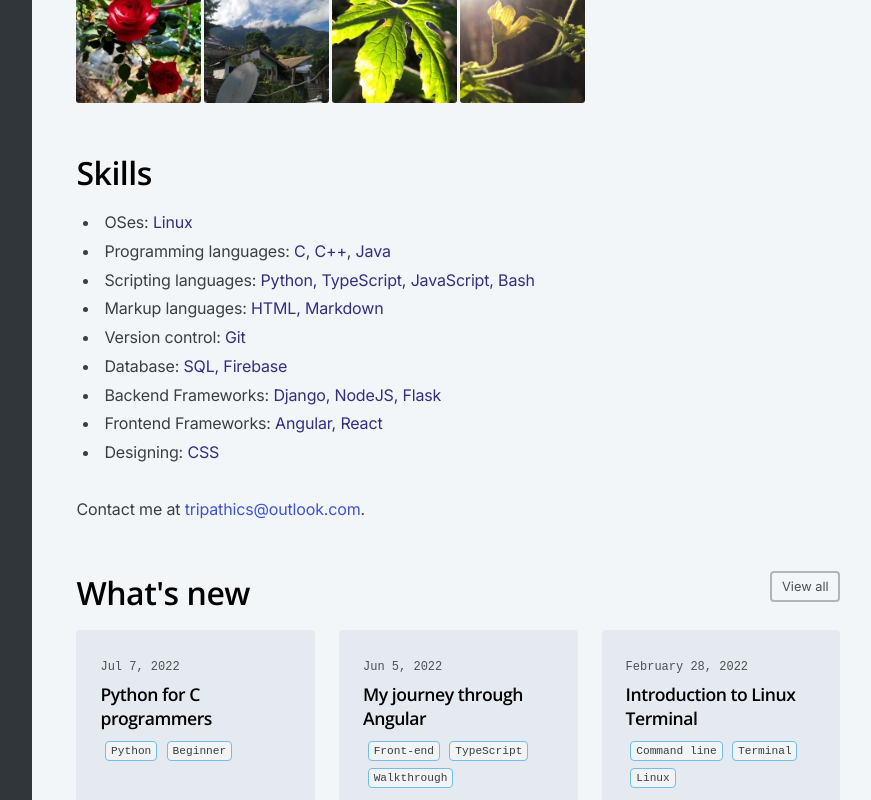
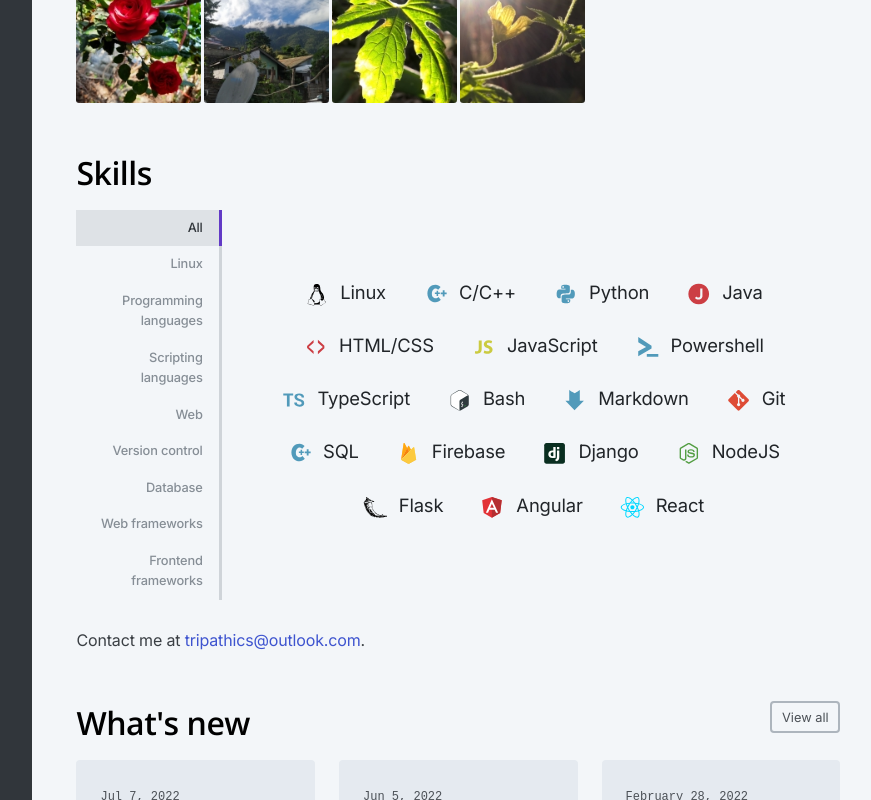
Before and after one commit to tripathics/homepage, a plain HTML site: page index.html in a window 1280 px wide. Shown: the part 676-1476 px from the top of the page, without its empty margins (395-1266 px from the left). Drawn offline with nearby package versions, Linux system fonts and the light colour scheme.

Commit message:
update skills

```diff
--- a/index.html
+++ b/index.html
@@ -153,18 +153,96 @@
 
 <section class="container">
     <h2 id="section-h1"><a href="#section-h1">Skills</a></h2>
-    <ul>
-        <li>OSes: <span style="color: #332f7e;">Linux</span></li>
-        <li>Programming languages: <span style="color: #332f7e;">C, C++, Java</span></li>
-        <li>Scripting languages: <span style="color: #332f7e;">Python, TypeScript, JavaScript, Bash</span></li>
-        <li>Markup languages: <span style="color: #332f7e;">HTML, Markdown</span></li>
-        <li>Version control: <span style="color: #332f7e;">Git</span></li>
-        <li>Database: <span style="color: #332f7e;">SQL, Firebase</span></li>
-        <li>Backend Frameworks: <span style="color: #332f7e;">Django, NodeJS, Flask</span></li>
-        <li>Frontend Frameworks: <span style="color: #332f7e;">Angular, React</span></li>
-        <li>Designing: <span style="color: #332f7e;">CSS</span></li>
-    </ul>
-    <br>
+
+    <div class="skills-section">
+        <div class="category">
+            <ul id="skill-category">
+                <li id="skill" class="active">All</li>
+                <li id="linux">Linux</li>
+                <li id="prog">Programming languages</li>
+                <li id="script">Scripting languages</li>
+                <li id="web">Web</li>
+                <li id="vcs">Version control</li>
+                <li id="db">Database</li>
+                <li id="framework">Web frameworks</li>
+                <li id="frontend">Frontend frameworks</li>
+            </ul>
+        </div>
+        <div id="skills" class="skills">
+            <p class="skill linux">
+                <img src="../static/media/icons/linux.svg" role="presentation">
+                Linux
+            </p>
+            <p class="skill prog">
+                <img src="../static/media/icons/cpp.svg" role="presentation">
+                C/C++
+            </p>
+            <p class="skill script">
+                <img src="../static/media/icons/python.svg" role="presentation">
+                Python
+            </p>
+            <p class="skill prog">
+                <img src="../static/media/icons/java.svg" role="presentation">
+                Java
+            </p>
+            <p class="skill web">
+                <img src="../static/media/icons/html.svg" role="presentation">
+                HTML/CSS
+            </p>
+            <p class="skill script web">
+                <img src="../static/media/icons/javascript.svg" role="presentation">
+                JavaScript
+            </p>
+            <p class="skill script">
+                <img src="../static/media/icons/powershell.svg" role="presentation">
+                Powershell
+            </p>
+            <p class="skill script web">
+                <img src="../static/media/icons/typescript.svg" role="presentation">
+                TypeScript
+            </p>
+            <p class="skill script linux">
+                <img src="../static/media/icons/bash.svg" role="presentation">
+                Bash
+            </p>
+            <p class="skill web">
+                <img src="../static/media/icons/markdown.svg" role="presentation">
+                Markdown
+            </p>
+            <p class="skill vcs">
+                <img src="../static/media/icons/git.svg" role="presentation">
+                Git
+            </p>
+            <p class="skill db">
+                <img src="../static/media/icons/cpp.svg" role="presentation">
+                SQL
+            </p>
+            <p class="skill db">
+                <img src="../static/media/icons/firebase.svg" role="presentation">
+                Firebase
+            </p>
+            <p class="skill web framework">
+                <img src="../static/media/icons/django.svg" role="presentation">
+                Django
+            </p>
+            <p class="skill web framework">
+                <img src="../static/media/icons/nodejs.svg" role="presentation">
+                NodeJS
+            </p>
+            <p class="skill web framework">
+                <img src="../static/media/icons/flask.svg" role="presentation">
+                Flask
+            </p>
+            <p class="skill web frontend">
+                <img src="../static/media/icons/angular.svg" role="presentation">
+                Angular
+            </p>
+            <p class="skill web frontend">
+                <img src="../static/media/icons/react.svg" role="presentation">
+                React
+            </p>
+        </div>
+    </div><br>
     <p>Contact me at <a href="mailto:tripathics@outlook.com">tripathics@outlook.com</a>.</p>
 </section>
 
--- a/static/script.js
+++ b/static/script.js
@@ -12,41 +12,33 @@ function toggleMenu() {
     }
 }
 
-// window.addEventListener('DOMContentLoaded', () => {
-//     const observer = new IntersectionObserver(entries => {
-//         entries.forEach(entry => {
-//             const id = entry.target.getAttribute('id');
-//             if (entry.intersectionRatio > 0) {
-//                 document.querySelector(`div li a[href="#${id}"]`).parentElement.classList.add('current');
-//             } else {
-//                 document.querySelector(`div li a[href="#${id}"]`).parentElement.classList.remove('current');
-//             }
-//         });
-//     });
+window.addEventListener('DOMContentLoaded', () => {
+    let categories = document.getElementById('skill-category').children;
+    let categoriesCount = document.getElementById('skill-category').childElementCount;
 
-//     // Track all sections that have an `id` applied
-// 	document.querySelectorAll('section[id]').forEach((section) => {
-// 		observer.observe(section);
-// 	});
-// })
+    for (let i = 0; i < categoriesCount; i++) {
+        categories[i].addEventListener('click', (e) => {
+            let currCategory = e.target;
+            let categoryClass = currCategory.id;
 
-document.addEventListener('DOMContentLoaded', () => {
-    let mainNavLinks = document.querySelectorAll('div.toc li a');
+            // remove active class from other categories
+            for (let i = 0; i < categoriesCount; i++) {
+                categories[i].classList.remove('active');
+            }
+            // add active class to curerntly clicked category
+            if (!currCategory.classList.contains('active')) {
+                currCategory.classList.add('active');
+            }
 
-    window.addEventListener('scroll', e => {
-        let fromTop = window.scrollY + 96;
-
-        mainNavLinks.forEach(link => {
-            let section = document.querySelector(link.hash);
-
-            if (
-                section.offsetTop <= fromTop &&
-                section.offsetTop + section.offsetHeight > fromTop
-            ) {
-                link.parentElement.classList.add('current');
-            } else {
-                link.parentElement.classList.remove('current');
+            // hide all classes except for category class
+            let skills = document.getElementsByClassName('skill');
+            for (let i = 0; i < skills.length; i++) {
+                if (!skills[i].classList.contains(categoryClass)) {
+                    skills[i].style.display = 'none';
+                } else {
+                    skills[i].style.display = 'block';
+                }
             }
         })
-    });
+    }
 })
--- a/static/styles.css
+++ b/static/styles.css
@@ -99,6 +99,7 @@ body {
     font-family: 'Inter', sans-serif;
     background-color: var(--gray-8);
     color: var(--font-color-base);
+    padding: 0 calc(50vw - 850px);
 }
 
 p, li {
@@ -439,6 +440,99 @@ p.hero-description {
     overflow: hidden;
 }
 
+/* Skills */
+.skills-section {
+    display: flex;
+    flex-direction: row;
+}
+
+.category > ul {
+    padding: 0;
+    list-style-type: none;
+}
+.category li {
+    font-weight: 500;
+    font-size: 0.8rem;
+    padding: 0.5rem 1rem;
+    margin: 0;
+    color: var(--gray-6);
+    text-align: right;
+    border-right: 3px solid var(--gray-4);
+}
+
+.category li:hover {
+    cursor: pointer;
+    color: var(--blue-3);
+}
+
+.category li.active {
+    color: var(--gray-8);
+    background-color: var(--gray-3);
+    border-right: 3px solid var(--blue-4);
+}
+
+.skills {
+    display: flex;
+    width: 100%;
+    flex-wrap: wrap;
+    flex-direction: row;
+    align-content: center;
+    justify-content: center;
+    padding: 0.5rem 0.8rem;
+}
+
+.skill {
+    width: fit-content;
+    margin: 0 1rem 0.8rem;
+    line-height: 2.2;
+    text-align: center;
+    font-size: 1.15rem;
+    font-weight: 400;
+    color: var(--gray-9);
+}
+
+.skill > img {
+    vertical-align: middle;
+    height: 36px;
+    width: 36px;
+}
+@media screen and (max-width: 1080px) and (min-width: 925px) {
+    .skill {
+        width: fit-content;
+        margin: 0 0.6rem 0.5rem;
+        font-size: 1.1rem;
+    }
+}
+@media screen and (max-width: 710px) {
+    .category > ul {
+        display: flex;
+        flex-direction: row;
+        flex-wrap: wrap;
+        justify-content: space-evenly;
+    }
+    .category li {
+        font-size: 0.8rem;
+        border-right: none;
+    }
+    .category li.active {
+        border-right: none;
+        border-bottom: 2px solid var(--blue-4);
+    }
+    .skills-section {
+        flex-direction: column;
+    }
+    .skills {
+        padding: 1rem 0.5rem;
+        background-color: transparent;
+    }
+    .skill {
+        width: fit-content;
+        margin: 0 0.6rem 0.5rem;
+        font-size: 0.9rem;
+    }
+}
+
+
 /* Posts in home */
 
 .home-posts .card {
@@ -572,12 +666,11 @@ div#todo > img {
     width: 100%;
 }
 
-
 /* Grid layout */
 
 @supports(display: grid) {
     /* Main website grid layout */
-    @media screen and (max-width: 1140px) {
+    @media screen and (max-width: 1130px) {
         h1.profile-name {
             font-size: 1.6rem;
         }
@@ -632,7 +725,7 @@ div#todo > img {
         grid-template-columns: repeat(8, 1fr);
         gap: 0.2rem;
     }
-    @media screen and (max-width: 1700px) and (min-width: 1501px) {
+    @media screen and (max-width: 1700px) and (min-width: 1500px) {
         .images {
             grid-template-columns: repeat(7, 1fr);
         }
@@ -640,12 +733,12 @@ div#todo > img {
             display: none;
         }
     }
-    @media screen and (max-width: 1500px) and (min-width: 1081px) {
+    @media screen and (max-width: 1500px) and (min-width: 1080px) {
         .images {
             grid-template-columns: repeat(6, 1fr);
         }
     }
-    @media screen and (max-width: 1080px) and (min-width: 926px) {
+    @media screen and (max-width: 1080px) and (min-width: 925px) {
         .images {
             grid-template-columns: repeat(5, 1fr);
         }
@@ -653,7 +746,7 @@ div#todo > img {
             display: none;
         }
     }
-    @media screen and (max-width: 925px) and (min-width: 711px) {
+    @media screen and (max-width: 925px) and (min-width: 710px) {
         .images {
             grid-template-columns: repeat(6, 1fr);
         }
@@ -681,7 +774,12 @@ div#todo > img {
         grid-template-columns: repeat(3, 1fr);
         gap: 1.5rem;
     }
-    @media screen and (max-width: 1130px) {
+    @media screen and (max-width: 1130px) and (min-width: 925px) {
+        .home-posts {
+            grid-template-columns: repeat(2, 1fr);
+        }
+    }
+    @media screen and (max-width: 750px) {
         .home-posts {
             grid-template-columns: repeat(2, 1fr);
         }
```
Also changed, not shown: static/media/icons/angular.svg (added), static/media/icons/bash.svg (added), static/media/icons/cpp.svg (added), static/media/icons/django.svg (added), static/media/icons/firebase.svg (added), static/media/icons/flask.svg (added), static/media/icons/git.svg (added), static/media/icons/html.svg (added), static/media/icons/java.svg (added), static/media/icons/javascript.svg (added), static/media/icons/linux.svg (added), static/media/icons/markdown.svg (added), static/media/icons/nodejs.svg (added), static/media/icons/powershell.svg (added), 3 more files.
